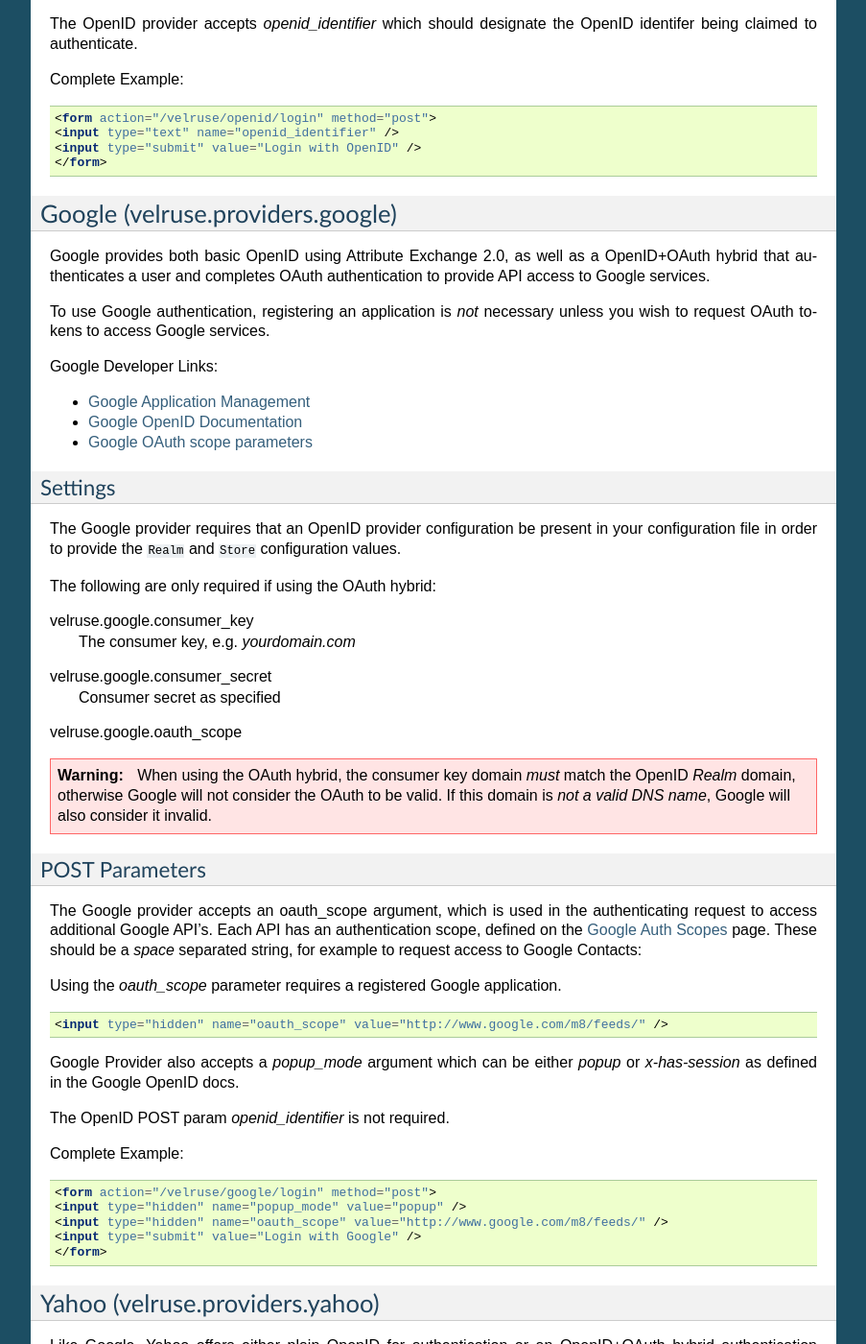
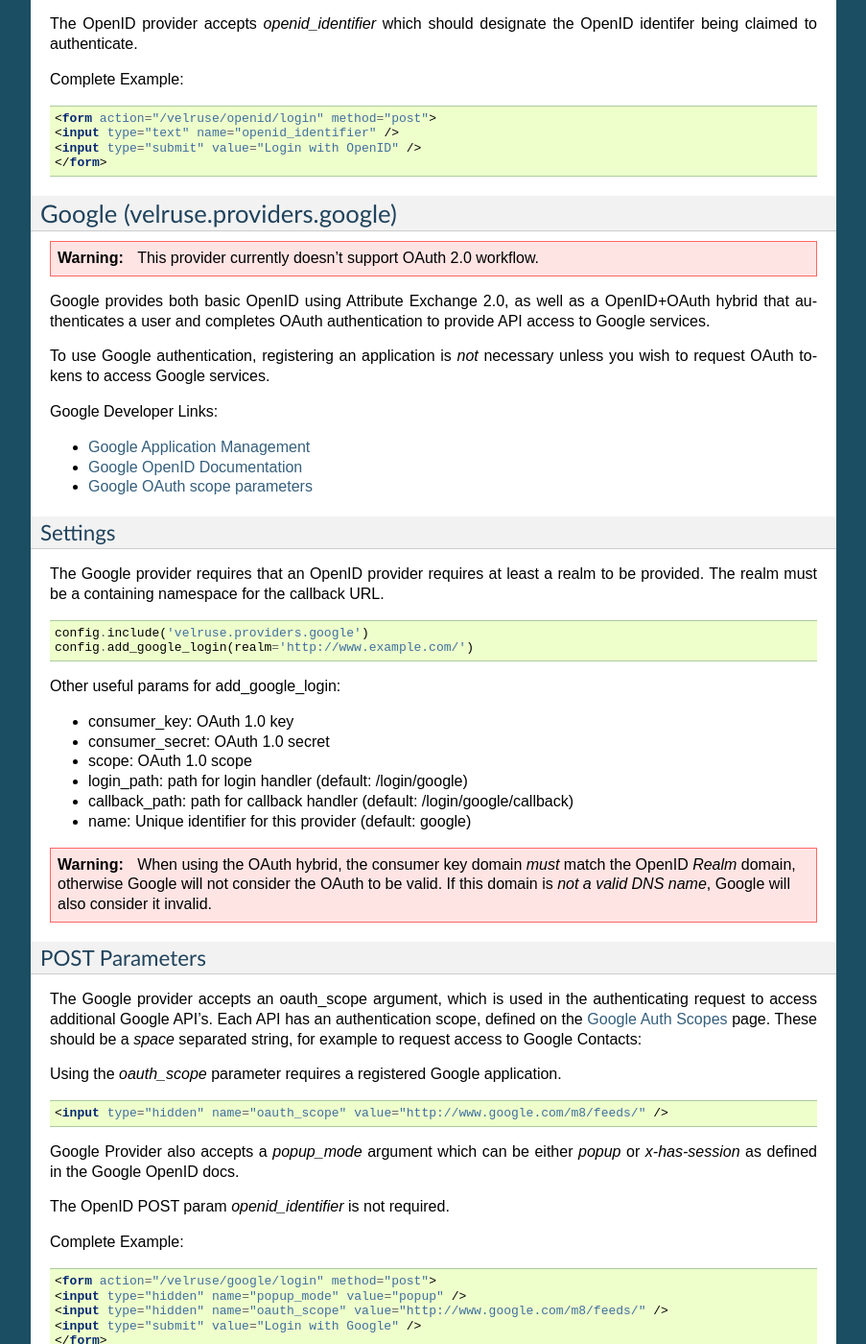
Before and after one commit to bbangert/velruse, a Sphinx documentation site: the page built from docs/providers.rst, in a window 1280 px wide and 1400 px high, scrolled down 1517 px. Shown: the whole window at 96% size, without its empty margins (198-1101 px from the left). Built offline with Sphinx 7.4.7, drawn with Linux system fonts in a browser that asks for light colours.

Commit message:
Update docs to reflect current API for Google provider.

```diff
--- a/docs/providers.rst
+++ b/docs/providers.rst
@@ -113,6 +113,10 @@
 Google (velruse.providers.google)
 ==================================
 
+.. warning::
+
+    This provider currently doesn't support OAuth 2.0 workflow.
+
 Google provides both basic OpenID using Attribute Exchange 2.0, as well
 as a OpenID+OAuth hybrid that authenticates a user and completes OAuth
 authentication to provide API access to Google services.
@@ -133,17 +137,23 @@
 Settings
 --------
 
-The Google provider requires that an OpenID provider configuration be
-present in your configuration file in order to provide the ``Realm``
-and ``Store`` configuration values.
+The Google provider requires that an OpenID provider requires at least a
+realm to be provided. The realm must be a containing namespace for the callback
+URL.
 
-The following are only required if using the OAuth hybrid:
+.. code-block:: python
 
-velruse.google.consumer_key
-    The consumer key, e.g. `yourdomain.com`
-velruse.google.consumer_secret
-    Consumer secret as specified
-velruse.google.oauth_scope
+    config.include('velruse.providers.google')
+    config.add_google_login(realm='http://www.example.com/')
+
+Other useful params for add_google_login:
+
+* consumer_key: OAuth 1.0 key
+* consumer_secret: OAuth 1.0 secret
+* scope: OAuth 1.0 scope
+* login_path: path for login handler (default: /login/google)
+* callback_path: path for callback handler (default: /login/google/callback)
+* name: Unique identifier for this provider (default: google)
 
 .. warning::
 
```
Also changed, not shown: docs/overview.rst (+18 -5 lines).
